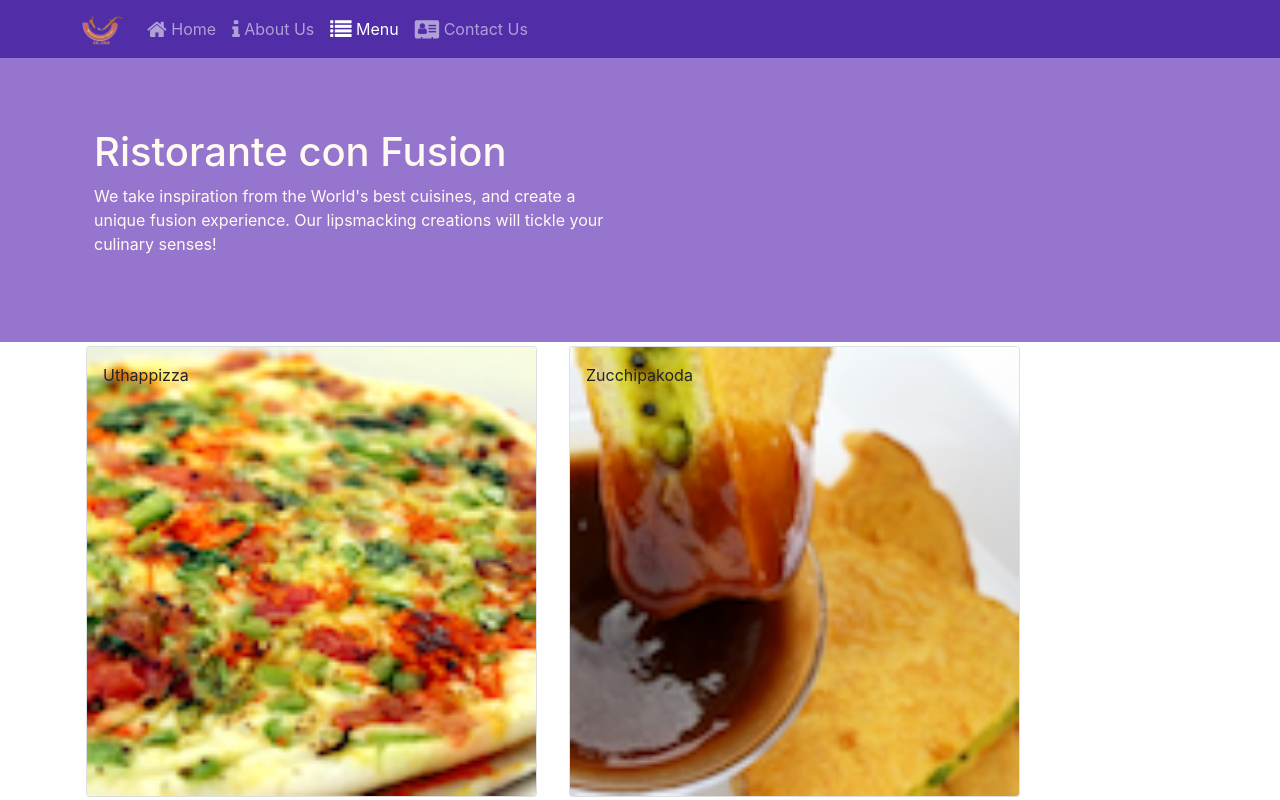
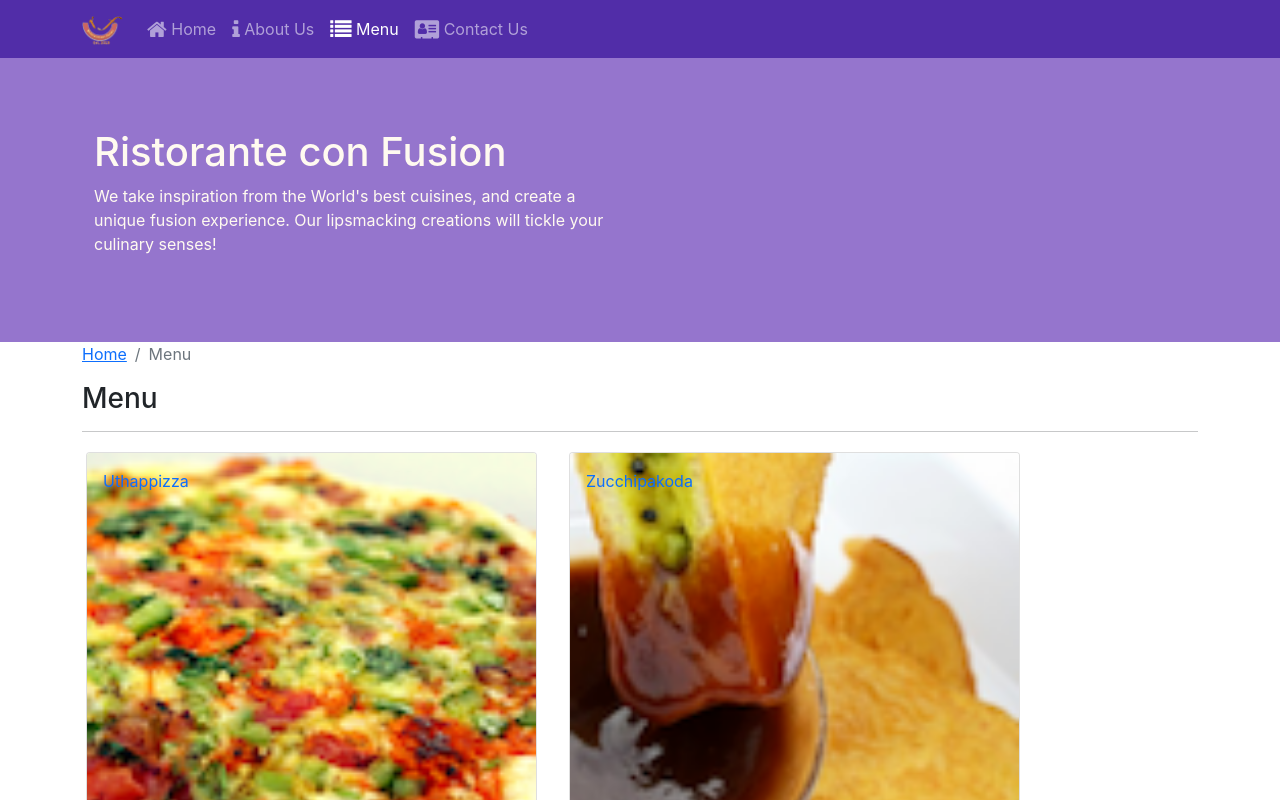
Before and after one commit to Adityan28/Ristorante-Con-Fusion, a React (Create React App) app: page /menu in a window 1280 px wide. Shown: the top 800 px of the page. Built offline with nearby package versions, Linux system fonts and the light colour scheme.

Commit message:
Dish detail can be viewed by clicking on menu items

```diff
--- a/src/components/ContactComponent.js
+++ b/src/components/ContactComponent.js
@@ -1,8 +1,20 @@
 import React from 'react';
+import { Breadcrumb, BreadcrumbItem } from 'reactstrap';
+import { Link } from 'react-router-dom';
 
 function Contact(props) {
     return(
       <div className="container">
+        <div className="row">
+          <Breadcrumb>
+            <BreadcrumbItem><Link to="/home">Home</Link></BreadcrumbItem>
+            <BreadcrumbItem active>Contact Us</BreadcrumbItem>
+          </Breadcrumb>
+          <div className="col-12">
+            <h3>Contact Us</h3>
+            <hr />
+          </div>
+        </div>
         <div className="row row-content">
           <div className="col-12">
             <h3>Location Information</h3>
--- a/src/components/DishDetailComponent.js
+++ b/src/components/DishDetailComponent.js
@@ -1,5 +1,6 @@
 import React from "react";
-import { Card, CardImg, CardImgOverlay, CardText, CardBody, CardTitle } from "reactstrap";
+import { Card, CardImg, CardImgOverlay, CardText, CardBody, CardTitle, Breadcrumb, BreadcrumbItem } from "reactstrap";
+import { Link } from 'react-router-dom';
 
 function RenderDish({dish}) {
     if (dish != null) {
@@ -57,17 +58,28 @@
       return (<div></div>);
   }
 
-  const dishItem = <RenderDish dish={props.dish} />;
-  const dishComment = <RenderComments comments={props.dish.comments} />;
-
   return (
     <div className="container">
-      <div className='row'>
-          {dishItem}
-          {dishComment}
+      <div className="row">
+        <Breadcrumb>
+          <BreadcrumbItem><Link to="/menu">Menu</Link></BreadcrumbItem>
+          <BreadcrumbItem active>{props.dish.name}</BreadcrumbItem>
+        </Breadcrumb>
+        <div className="col-12">
+          <h3>{props.dish.name}</h3>
+          <hr />
+        </div>
+      </div>
+      <div className="row">
+        <div className="col-12 col-md-5 m-1">
+          <RenderDish dish={props.dish} />
+        </div>
+        <div className="col-12 col-md-5 m-1">
+          <RenderComments comments={props.comments} />
+        </div>
       </div>
     </div>
-  )
+  );
 }
 
 export default DishDetail;
--- a/src/components/MainComponent.js
+++ b/src/components/MainComponent.js
@@ -33,12 +33,20 @@
       );
     }
 
+    const DishWithId = ({match}) => {
+      return(
+        <DishDetail dish={this.state.dishes.filter((dish) => dish.id === parseInt(match.params.dishId,10))[0]}
+        comments={this.state.comments.filter((comment) => comment.dishId === parseInt(match.params.dishId,10))} />
+      );
+    };
+
     return (
       <div>
         <Header />
           <Switch>
             <Route path="/home" component={HomePage} />
             <Route exact path="/menu" component={() => <Menu dishes={this.state.dishes} />} />
+            <Route path="/menu/:dishId" component={DishWithId} />
             <Route exact path="/contactus" component={Contact} />
             <Redirect to="/home" />
           </Switch>
--- a/src/components/MenuComponent.js
+++ b/src/components/MenuComponent.js
@@ -1,15 +1,16 @@
 import React from 'react';
-import { Card, CardImg, CardImgOverlay,
-    CardTitle } from 'reactstrap';
+import { Card, CardImg, CardImgOverlay, CardTitle, Breadcrumb, BreadcrumbItem } from 'reactstrap';
+import { Link } from 'react-router-dom';
 
     function RenderMenuItem ({dish, onClick}) {
         return (
-            <Card
-                onClick={() => onClick(dish.id)}>
+            <Card>
+              <Link to={`/menu/${dish.id}`} >
                 <CardImg width="100%" src={dish.image} alt={dish.name} />
                 <CardImgOverlay>
                     <CardTitle>{dish.name}</CardTitle>
                 </CardImgOverlay>
+              </Link>
             </Card>
         );
     }
@@ -19,16 +20,26 @@
         const menu = props.dishes.map((dish) => {
             return (
                 <div className="col-12 col-md-5 m-1"  key={dish.id}>
-                    <RenderMenuItem dish={dish} onClick={props.onClick} />
+                    <RenderMenuItem dish={dish} />
                 </div>
             );
         });
 
         return (
             <div className="container">
-                <div className="row">
-                    {menu}
+              <div className="row">
+                <Breadcrumb>
+                  <BreadcrumbItem><Link to='/home'>Home</Link></BreadcrumbItem>
+                  <BreadcrumbItem active>Menu</BreadcrumbItem>
+                </Breadcrumb>
+                <div className="col-12">
+                  <h3>Menu</h3>
+                  <hr />
                 </div>
+              </div>
+              <div className="row">
+                {menu}
+              </div>
             </div>
         );
     }
```
